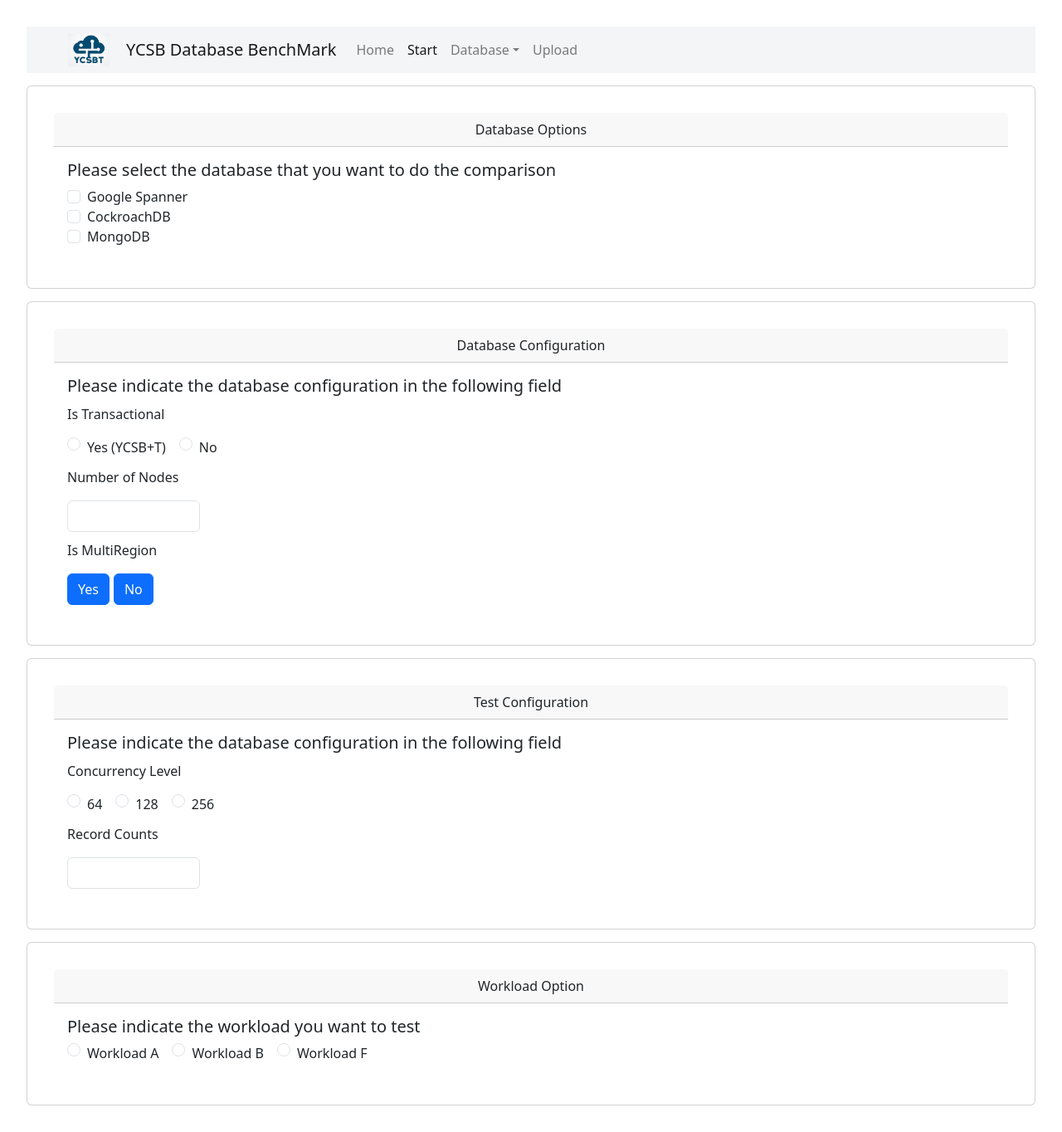
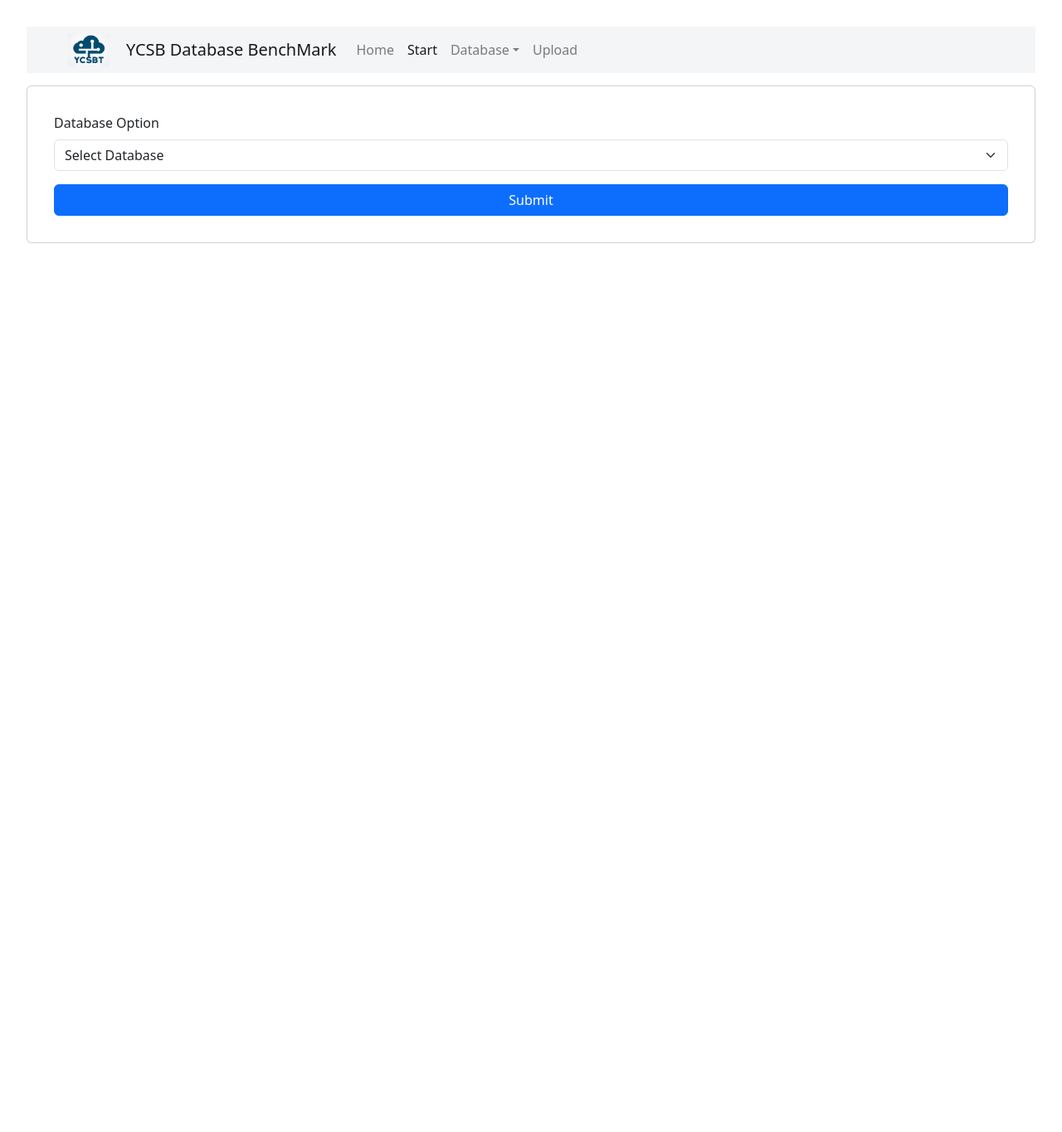
Before and after one commit to mereluo/ycsb-data-frontend, a React (Vite) app: page /start in a window 1280 px wide. Shown: the whole page at 83% size. After the commit the page ends 800 px from the top, so only its background shows below. Built offline with nearby package versions, Linux system fonts and the light colour scheme.

Commit message:
Update form values

```diff
--- a/package.json
+++ b/package.json
@@ -10,6 +10,7 @@
     "preview": "vite preview"
   },
   "dependencies": {
+    "axios": "^1.6.2",
     "bootstrap": "^5.3.2",
     "papaparse": "^5.4.1",
     "react": "^18.2.0",
--- a/src/components/Questions/Questions.jsx
+++ b/src/components/Questions/Questions.jsx
@@ -1,5 +1,7 @@
 import { useState } from "react";
 import "./questions.css";
+import axios from "axios";
+
 function Questions() {
     const DBOption = [
         { id: 1, label: "Google Spanner" },
@@ -7,123 +9,43 @@ function Questions() {
         { id: 3, label: "MongoDB" },
     ];
 
+    const MyForm = () => {
+        const [formData, setFormData] = useState({
+            database: "",
+            isTransactional: false,
+            numOfNodes: 0,
+            isMultiRegion: false,
+            concurrencyLevel: 64,
+            recordCounts: 0,
+            workloadOption: A,
+        });
+    };
     const [question1Response, setQuestion1Response] = useState(null);
+
+    const handleSubmit = () => {
+        console.log("Submit");
+    };
+
+    const handleChange = () => {};
 
     return (
         <div>
-            <div className="card text-center">
-                <div className="card-header">Database Options</div>
-
-                <div className="card-body">
-                    <h5 className="card-title">Please select the database that you want to do the comparison</h5>
-
-                    <div className="form-check">
-                        {DBOption.map((item) => (
-                            <div key={item.id}>
-                                <input className="form-check-input" type="checkbox" />
-                                <label className="form-check-label">{item.label}</label>
-                            </div>
-                        ))}
-                    </div>
+            <form onSubmit={handleSubmit} className="card">
+                <div className="mb-3">
+                    <label htmlFor="database" className="form-label">
+                        Database Option
+                    </label>
+                    <select className="form-select" id="database" name="database" onChange={handleChange} required>
+                        <option value="">Select Database</option>
+                        <option value="Google Spanner">Google Spanner</option>
+                        <option value="CockroachDB">CockroachDB</option>
+                        <option value="MongoDB">MongoDB</option>
+                    </select>
                 </div>
-            </div>
-
-            <div className="card text-center">
-                <div className="card-header">Database Configuration</div>
-
-                <div className="card-body">
-                    <h5 className="card-title">Please indicate the database configuration in the following field</h5>
-
-                    <p className="card-text">Is Transactional</p>
-                    <div className="form-check form-check-inline">
-                        <input className="form-check-input" type="radio" name="inlineRadioOptions" id="inlineRadio1" value="option1" />
-                        <label className="form-check-label" htmlFor="inlineRadio1">
-                            Yes (YCSB+T)
-                        </label>
-                    </div>
-                    <div className="form-check form-check-inline">
-                        <input className="form-check-input" type="radio" name="inlineRadioOptions" id="inlineRadio2" value="option2" />
-                        <label className="form-check-label" htmlFor="inlineRadio2">
-                            No
-                        </label>
-                    </div>
-
-                    <p className="card-text">Number of Nodes</p>
-                    <input type="number" id="number-input" className="form-control " />
-
-                    <p className="card-text">Is MultiRegion</p>
-
-                    <button className="btn btn-primary" onClick={() => setQuestion1Response("yes")}>
-                        Yes
-                    </button>
-                    <button className="btn btn-primary" style={{ marginLeft: "5px" }} onClick={() => setQuestion1Response("no")}>
-                        No
-                    </button>
-
-                    {question1Response === "yes" && (
-                        <div>
-                            <p className="card-text">Number of regions</p>
-                            <input type="number" id="number-input" className="form-control " />
-                        </div>
-                    )}
-                </div>
-            </div>
-
-            <div className="card text-center">
-                <div className="card-header">Test Configuration</div>
-
-                <div className="card-body">
-                    <h5 className="card-title">Please indicate the database configuration in the following field</h5>
-                    <p className="card-text">Concurrency Level</p>
-                    <div className="form-check form-check-inline">
-                        <input className="form-check-input" type="radio" name="concurrencyOptions" id="inlineRadio1" value="option1" />
-                        <label className="form-check-label" htmlFor="inlineRadio1">
-                            64
-                        </label>
-                    </div>
-                    <div className="form-check form-check-inline">
-                        <input className="form-check-input" type="radio" name="concurrencyOptions" id="inlineRadio2" value="option2" />
-                        <label className="form-check-label" htmlFor="inlineRadio2">
-                            128
-                        </label>
-                    </div>
-                    <div className="form-check form-check-inline">
-                        <input className="form-check-input" type="radio" name="concurrencyOptions" id="inlineRadio3" value="option3" />
-                        <label className="form-check-label" htmlFor="inlineRadio2">
-                            256
-                        </label>
-                    </div>
-
-                    <p className="card-text">Record Counts</p>
-                    <input type="number" id="number-input" className="form-control " />
-                </div>
-            </div>
-
-            <div className="card text-center">
-                <div className="card-header">Workload Option</div>
-
-                <div className="card-body">
-                    <h5 className="card-title">Please indicate the workload you want to test</h5>
-                    <div className="form-check form-check-inline">
-                        <input className="form-check-input" type="radio" name="workloadOptions" id="inlineRadio1" value="option1" />
-                        <label className="form-check-label" htmlFor="inlineRadio1">
-                            Workload A
-                        </label>
-                    </div>
-                    <div className="form-check form-check-inline">
-                        <input className="form-check-input" type="radio" name="workloadOptions" id="inlineRadio2" value="option2" />
-                        <label className="form-check-label" htmlFor="inlineRadio2">
-                            Workload B
-                        </label>
-                    </div>
-                    <div className="form-check form-check-inline">
-                        <input className="form-check-input" type="radio" name="workloadOptions" id="inlineRadio3" value="option3" />
-                        <label className="form-check-label" htmlFor="inlineRadio2">
-                            Workload F
-                        </label>
-                    </div>
-                </div>
-            </div>
+                <button type="submit" className="btn btn-primary">
+                    Submit
+                </button>
+            </form>
         </div>
     );
 }
```
Also changed, not shown: src/components/home/home.jsx (+9 -9 lines), 1 other file (tests, documents, lock files or other folders).
